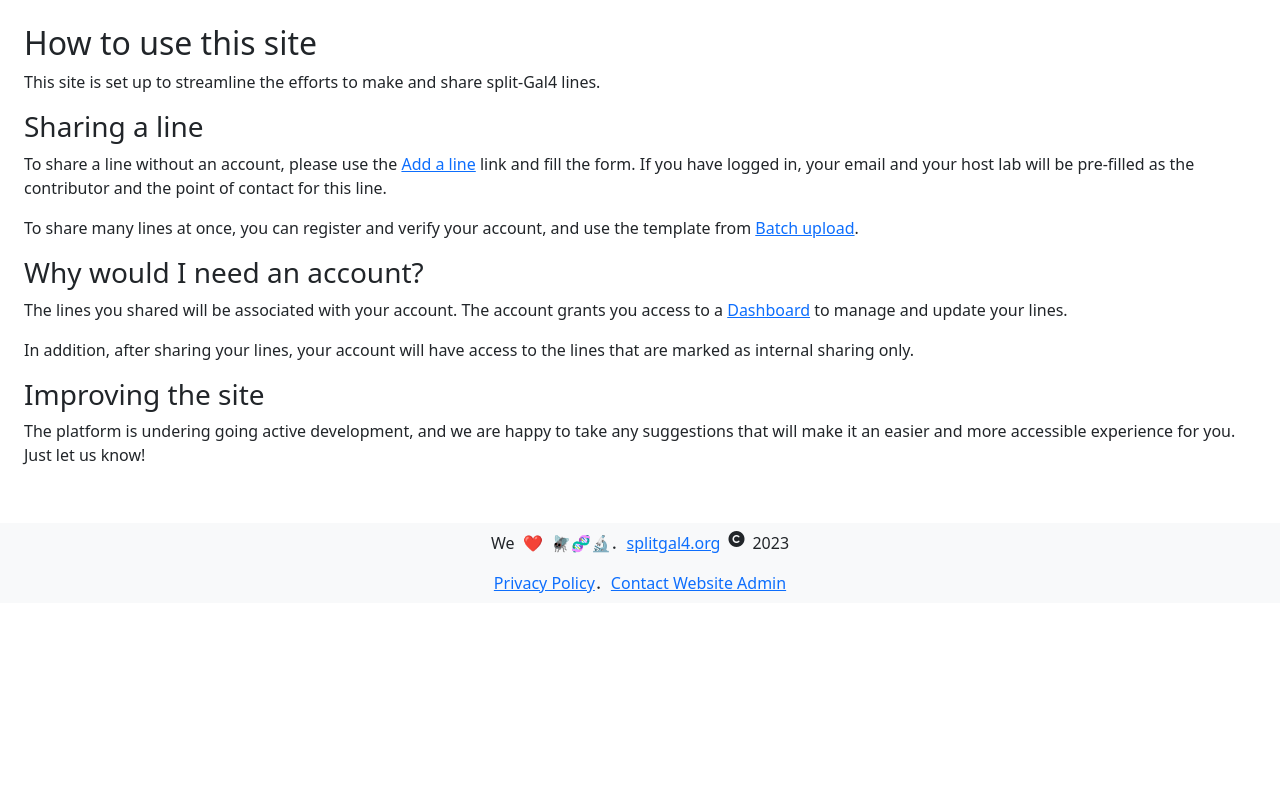
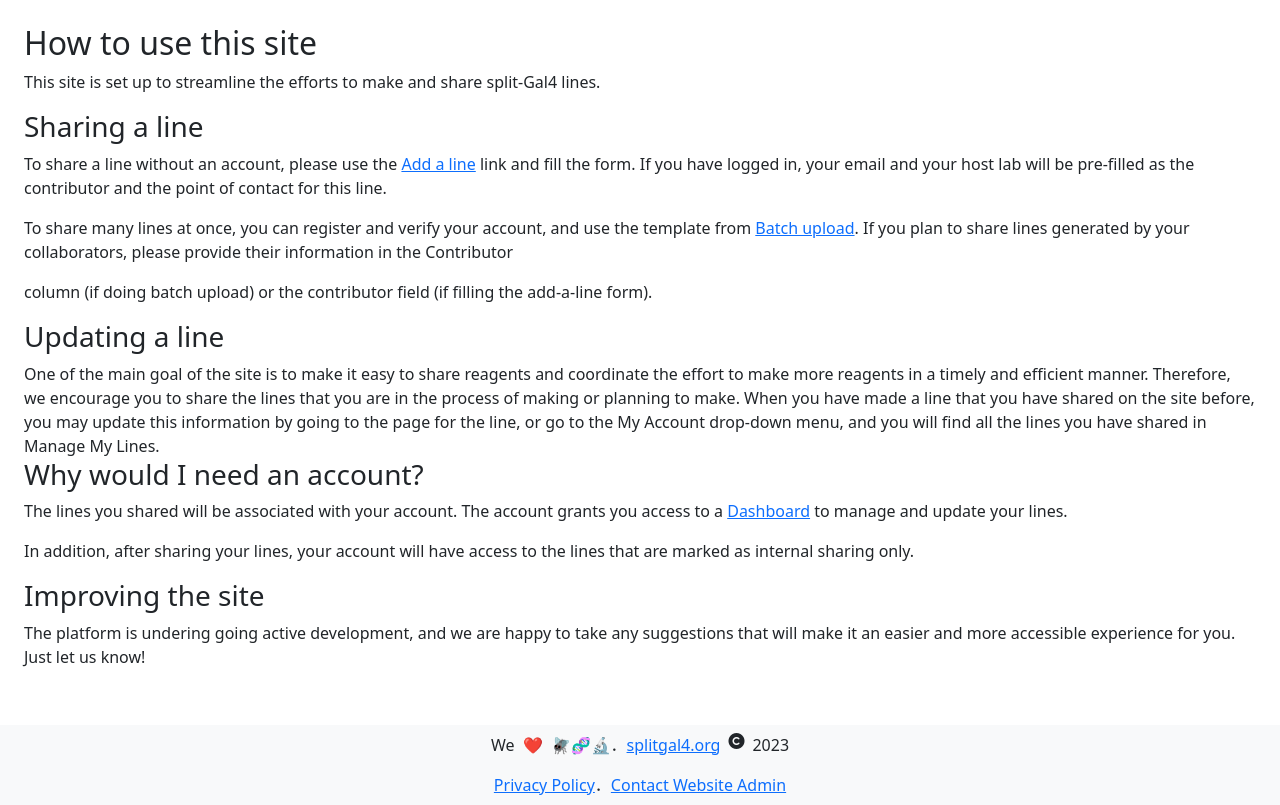
Before and after one commit to chenyenchung/splitgal4.org, a Django app: page /readme in a window 1280 px wide. Shown: the part 57-862 px from the top of the page. Before the commit the page ends 650 px from the top, so only its background shows below. Run offline with Django 4.2, Linux system fonts and the light colour scheme; parts of the project's set-up code (start-up, migrations or seed data) failed here and were passed over.

Commit message:
Update readme

```diff
--- a/splitgal4_lines/templates/readme.html
+++ b/splitgal4_lines/templates/readme.html
@@ -11,15 +11,33 @@ lines.
 <h3>Sharing a line</h3>
 
 <p>
-To share a line without an account, please use the <a href="{% url 'add_line' %}">Add a line</a>
-link and fill the form. If you have logged in, your email and your host lab will be
-pre-filled as the contributor and the point of contact for this line.
+To share a line without an account, please use the
+<a href="{% url 'add_line' %}">Add a line</a> link and fill the form. If you
+have logged in, your email and your host lab will be pre-filled as the
+contributor and the point of contact for this line.
 </p>
 
 <p>
 To share many lines at once, you can register and verify your account, and use
 the template from <a href="{% url 'upload' %}">Batch upload</a>.
+
+If you plan to share lines generated by your collaborators, please provide
+their information in the <span class="font-italic">Contributor</p> column (if
+doing batch upload) or the contributor field (if filling the add-a-line form).
 </p>
+
+<h3>Updating a line</h3>
+
+One of the main goal of the site is to make it easy to share reagents and
+coordinate the effort to make more reagents in a timely and efficient manner.
+Therefore, we encourage you to share the lines that you are in the process of
+making or planning to make.
+
+When you have made a line that you have shared on the site before, you may
+update this information by going to the page for the line, or go to the
+<span class="font-italic">My Account</span> drop-down menu, and you will find
+all the lines you have shared in
+<span class="font-italic">Manage My Lines</span>.
 
 <h3>Why would I need an account?</h3>
 
```
Also changed, not shown: README.md.
